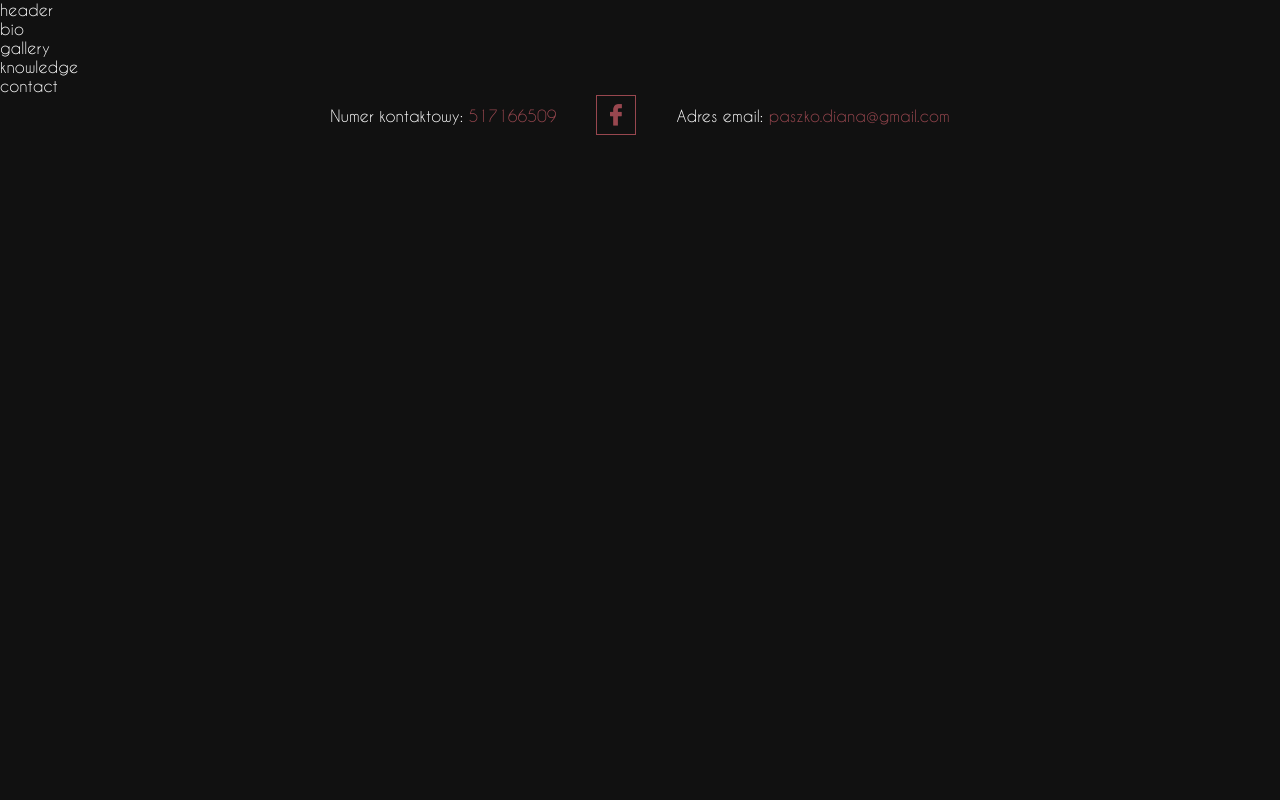
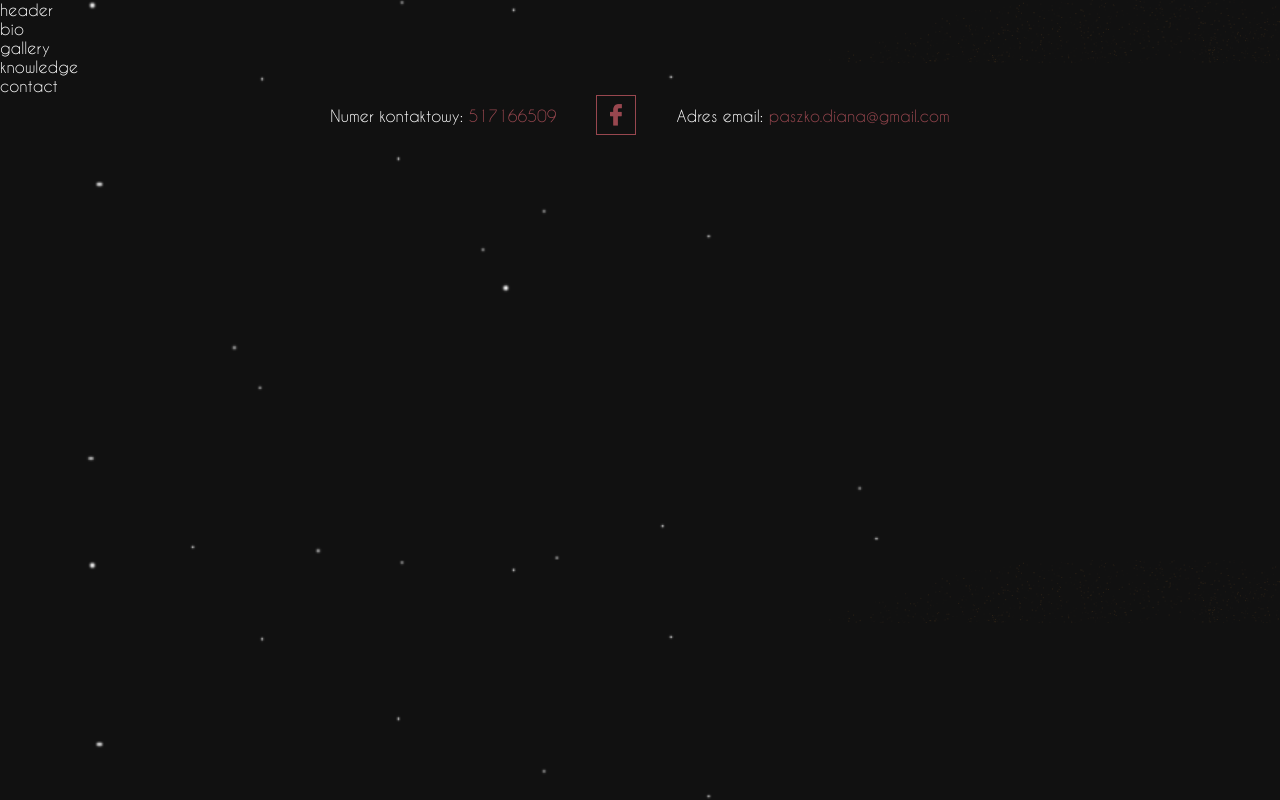
Before and after one commit to firethar/d-design, a website built with webpack: page src/index.html in a window 1280 px wide. Built offline with nearby package versions, Linux system fonts and the light colour scheme.

Commit message:
add: page background

```diff
--- a/src/styles/index.scss
+++ b/src/styles/index.scss
@@ -20,7 +20,7 @@ body {
   -webkit-font-smoothing: antialiased;
   -moz-osx-font-smoothing: grayscale;
   color: $colorWhite;
-  background: #111111;
+  background: #111111 url(../assets/page-bg.png) center top repeat;
   font-family: 'caviar_dreams', Arial, Helvetica, sans-serif;
   font-size: 16px;
 }
```
